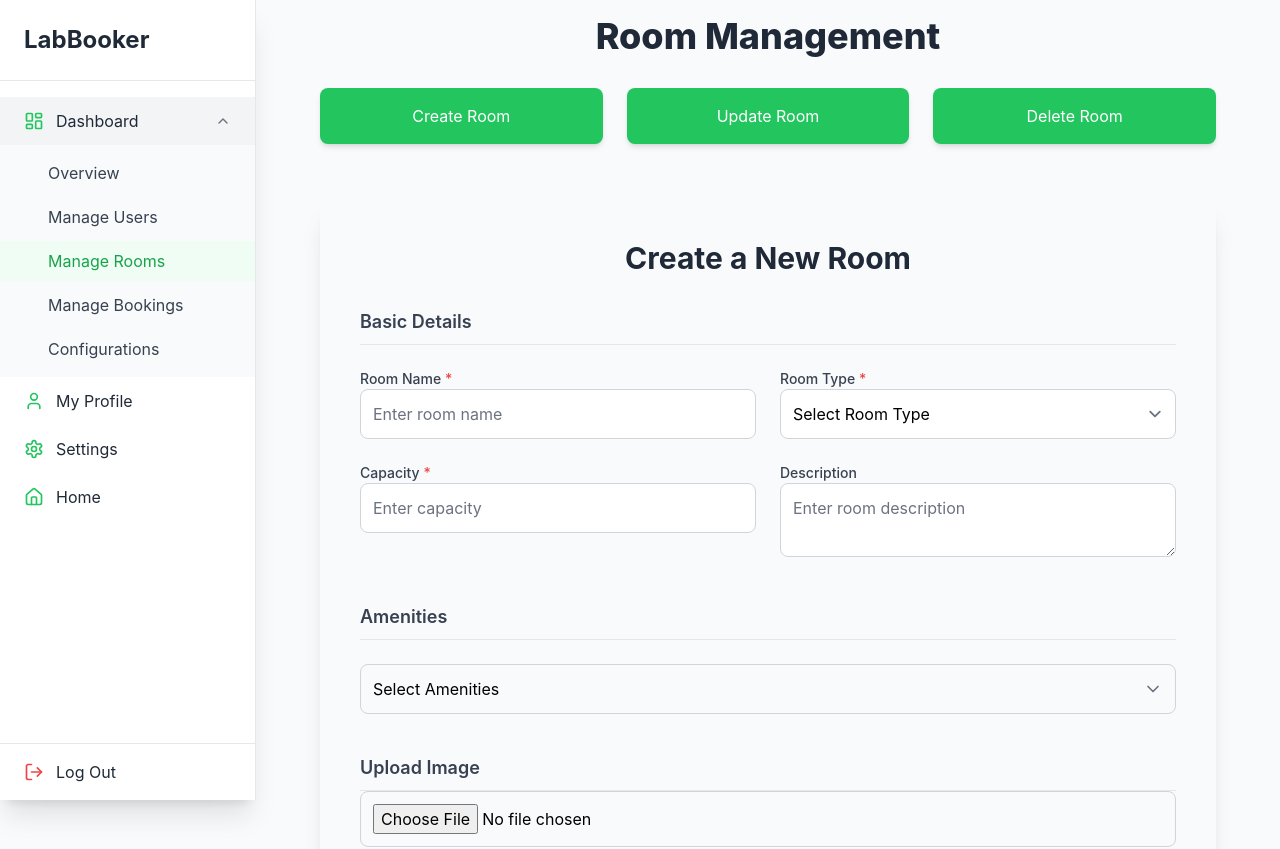
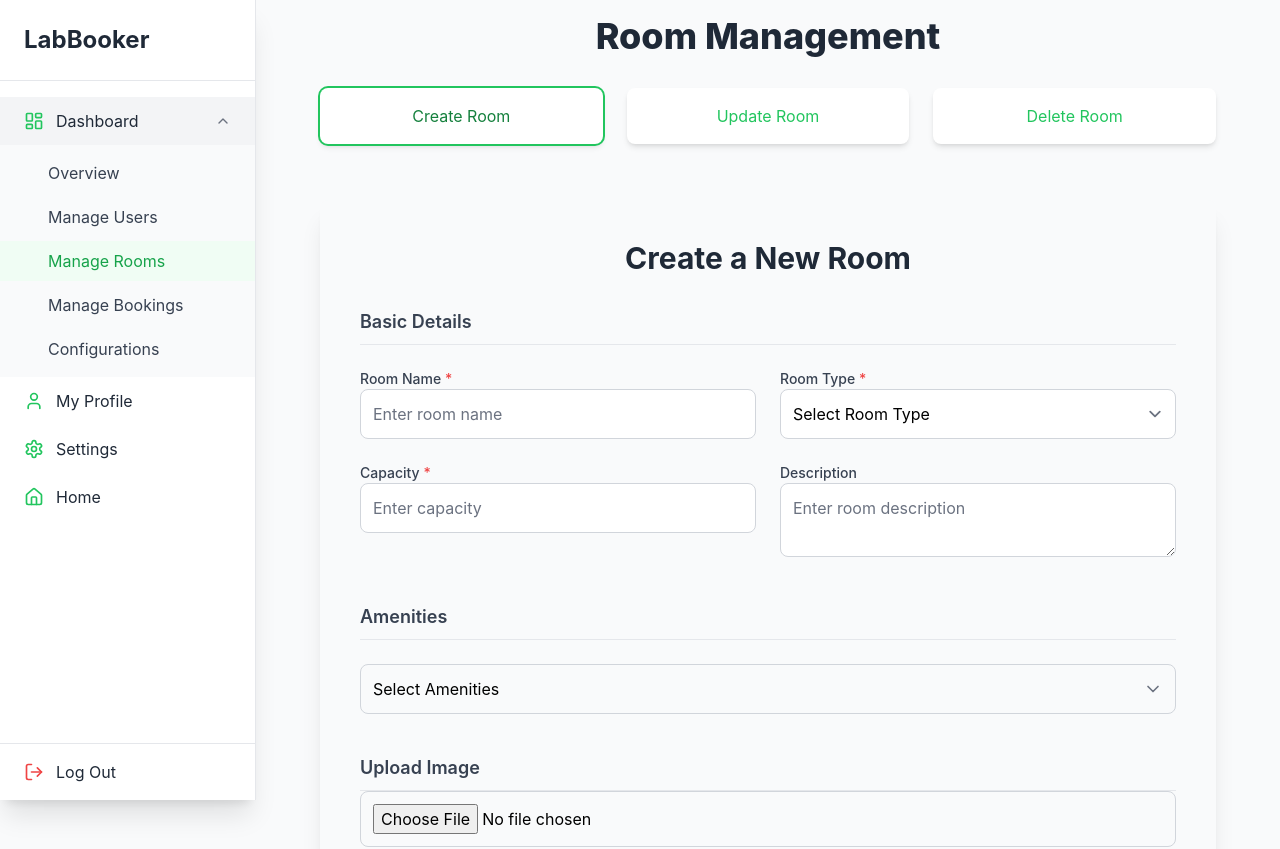
Before and after one commit to MoeYousef1/labBooker, a React (Create React App) app in the folder frontend/: page /roomOperationpage in a window 1280 px wide. Shown: the top 849 px of the page. Built offline with nearby package versions, Linux system fonts and the light colour scheme; sample sign-in values are in the browser's storage.

Commit message:
edited room managment pages again

```diff
--- a/frontend/src/components/createRoomForm.js
+++ b/frontend/src/components/createRoomForm.js
@@ -260,7 +260,7 @@ const CreateRoomForm = ({ onSuccess }) => {
         <div className="flex justify-end">
           <button
             type="submit"
-            className="px-6 py-3 bg-green-500 text-white rounded-lg shadow hover:bg-green-600 focus:ring-2 focus:ring-green-400"
+            className="px-6 py-3 bg-white text-green-500 rounded-lg shadow-md hover:bg-green-500 hover:text-white focus:ring-2 focus:ring-green-400"
             disabled={loading}
           >
             {loading ? "Creating..." : "Create Room"}
--- a/frontend/src/components/deleteRoomForm.js
+++ b/frontend/src/components/deleteRoomForm.js
@@ -71,32 +71,22 @@ const DeleteRoomForm = ({ operation, onSuccess }) => {
           >
             Select a Room to Delete
           </label>
+
           <select
-            id="roomDropdown"
           value={roomId}
           onChange={(e) => setRoomId(e.target.value)}
-            className="w-full px-4 py-2 border border-gray-300 rounded-md shadow-sm focus:ring-2 focus:ring-red-500"
+          className="w-full p-3 border border-gray-300 rounded-lg focus:ring-2 focus:ring-green-500"
         >
-            <option value="">Choose Room</option>
+          <option value="" disabled>
+            Choose a Room
+          </option>
           {roomsList.map((room) => (
             <option key={room._id} value={room.name}>
               {room.name}
             </option>
           ))}
         </select>
-        </div>
 
-        {/* Delete Button */}
-        <div className="flex justify-center">
-          <button
-            onClick={handleDelete}
-            disabled={loading}
-            className={`px-6 py-2 bg-red-600 text-white font-semibold rounded-md shadow-md transition duration-300 focus:ring-2 focus:ring-red-400 ${
-              loading ? "bg-gray-400 cursor-not-allowed" : "hover:bg-red-700"
-            }`}
-          >
-            {loading ? "Deleting..." : "Delete Room"}
-          </button>
         </div>
 
         {/* Messages */}
@@ -116,6 +106,21 @@ const DeleteRoomForm = ({ operation, onSuccess }) => {
             />
           )}
         </div>
+
+        {/* Delete Button */}
+        <div className="flex justify-center">
+          <button
+            onClick={handleDelete}
+            disabled={loading}
+            className={`px-6 py-2 bg-red-600 text-white font-semibold rounded-md shadow-md transition duration-300 focus:ring-2 focus:ring-red-400 ${
+              loading ? "bg-gray-400 cursor-not-allowed" : "hover:bg-red-700"
+            }`}
+          >
+            {loading ? "Deleting..." : "Delete Room"}
+          </button>
+        </div>
+
+
       </div>
     </motion.div>
   );
--- a/frontend/src/components/roomOperations.js
+++ b/frontend/src/components/roomOperations.js
@@ -1,33 +1,46 @@
 import React from "react";
 import { motion } from "framer-motion";
 
-const RoomOperations = ({ setOperation, setRoomId, setRoomDetails }) => {
-  const handleOperationChange = (operation) => {
-    setOperation(operation);
-    if (operation !== "create") {
+const RoomOperations = ({ setOperation, setRoomId, setRoomDetails, operation }) => {
+  const handleOperationChange = (newOperation) => {
+    setOperation(newOperation);
+    if (newOperation !== "create") {
       setRoomId("");
       setRoomDetails(null);
     }
   };
 
+  const buttonVariants = {
+    initial: { opacity: 0, y: 20 },
+    animate: { opacity: 1, y: 0 },
+    hover: { scale: 1.05 },
+    tap: { scale: 0.95 },
+  };
+
   return (
     <motion.div
-      initial={{ opacity: 0, y: 20 }}
-      animate={{ opacity: 1, y: 0 }}
-      transition={{ duration: 0.5 }}
+      initial="initial"
+      animate="animate"
+      exit={{ opacity: 0, y: -20 }}
+      transition={{ duration: 0.6, ease: "easeInOut" }}
       className="grid grid-cols-1 sm:grid-cols-3 gap-6 mb-8"
     >
       {[
         { label: "Create Room", operation: "create" },
         { label: "Update Room", operation: "update" },
         { label: "Delete Room", operation: "delete" },
-      ].map(({ label, operation }) => (
+      ].map(({ label, operation: currentOperation }) => (
         <motion.button
-          key={operation}
-          onClick={() => handleOperationChange(operation)}
-          whileHover={{ scale: 1.05 }}
-          whileTap={{ scale: 0.95 }}
-          className="px-6 py-4 bg-green-500 text-white rounded-lg shadow-md hover:from-green-600 hover:to-teal-600 focus:ring-2 focus:ring-green-400 transition-all duration-300"
+          key={currentOperation}
+          variants={buttonVariants}
+          whileHover="hover"
+          whileTap="tap"
+          onClick={() => handleOperationChange(currentOperation)}
+          className={`px-6 py-4 text-green-500 bg-white rounded-lg shadow-md transition-all duration-300 ${
+            operation === currentOperation
+              ? "ring-2 ring-green-500 bg-green-50 text-green-700"
+              : ""
+          }`}
         >
           {label}
         </motion.button>
--- a/frontend/src/components/updateRoomForm.js
+++ b/frontend/src/components/updateRoomForm.js
@@ -28,6 +28,7 @@ const UpdateRoomForm = ({
   const [successMessage, setSuccessMessage] = useState("");
   const [showAmenitiesDropdown, setShowAmenitiesDropdown] = useState(false);
   const [searchQuery, setSearchQuery] = useState("");
+  const [showForm, setShowForm] = useState(false);
 
   const availableAmenities = Object.keys(iconMapping);
 
@@ -68,6 +69,7 @@ const UpdateRoomForm = ({
       });
       setSelectedAmenities(room.amenities.map((a) => a.name));
       setRoomDetails(room);
+      setShowForm(true);
     } catch (err) {
       setError(
         err.response?.data?.message || "Error fetching room details. Please try again."
@@ -112,10 +114,9 @@ const UpdateRoomForm = ({
       return;
     }
 
-    // Correcting the amenities format
     const amenities = selectedAmenities.map((name) => ({
       name,
-      icon: name, // Icon and name are the same in `iconMapping`
+      icon: name,
     }));
 
     const formPayload = new FormData();
@@ -148,6 +149,7 @@ const UpdateRoomForm = ({
         setSelectedAmenities([]);
         setRoomId("");
         setRoomDetails(null);
+        setShowForm(false);
       }
     } catch (err) {
       setError(err.response?.data?.message || "An error occurred while updating the room.");
@@ -155,7 +157,6 @@ const UpdateRoomForm = ({
       setLoading(false);
     }
   };
-
 
   return (
     <motion.div
@@ -167,12 +168,11 @@ const UpdateRoomForm = ({
       <h2 className="text-3xl font-bold text-gray-800 text-center mb-8">
         Update Room
       </h2>
-      <form onSubmit={handleSubmit} className="space-y-10">
-        {/* Select Room */}
       <div>
         <label className="block text-sm font-medium text-gray-700">
-            Select Room
+          Select a Room to Update
         </label>
+
         <select
           value={roomId}
           onChange={(e) => setRoomId(e.target.value)}
@@ -187,15 +187,44 @@ const UpdateRoomForm = ({
             </option>
           ))}
         </select>
+
+
+
+        {/* Messages */}
+        <div className="text-center">
+        {["Please select a valid room.", "Failed to fetch room", "Failed to load rooms list."].includes(error) && (
+  <Message
+    message={error}
+    type="error"
+    onClose={() => setError("")}
+  />
+)}
+
+          {successMessage && (
+            <Message
+              message={successMessage}
+              type="success"
+              onClose={() => setSuccessMessage("")}
+            />
+          )}
+        </div>
         <button
           type="button"
           onClick={handleRoomFetch}
-            className="w-full py-2 mt-4 bg-green-500 text-white rounded-lg hover:bg-green-600 transition"
+          className="w-full py-2 mt-4 bg-white text-green-500 shadow-md rounded-lg hover:bg-green-500 hover:text-white transition"
         >
           {fetchingRoom ? "Fetching..." : "Get Room Details"}
         </button>
       </div>
 
+      {showForm && (
+        <motion.form
+          onSubmit={handleSubmit}
+          initial={{ opacity: 0, scale: 0.9 }}
+          animate={{ opacity: 1, scale: 1 }}
+          transition={{ duration: 0.5 }}
+          className="space-y-10 mt-10"
+        >
           {/* Basic Details */}
           <div className="grid grid-cols-1 md:grid-cols-2 gap-6">
             <div>
@@ -221,6 +250,9 @@ const UpdateRoomForm = ({
                 onChange={handleInputChange}
                 className="w-full p-3 border border-gray-300 rounded-lg focus:ring-2 focus:ring-green-500"
               >
+                <option value="" disabled>
+                  Select Room Type
+                </option>
                 <option value="Open">Open</option>
                 <option value="Small Seminar">Small Seminar</option>
                 <option value="Large Seminar">Large Seminar</option>
@@ -332,17 +364,17 @@ const UpdateRoomForm = ({
           )}
         </div>
 
-        {/* Submit Button */}
           <div className="flex justify-end">
             <button
               type="submit"
-            className="px-6 py-3 bg-green-500 text-white rounded-lg shadow hover:bg-green-600 focus:ring-2 focus:ring-green-400"
+              className="px-6 py-3 bg-white text-green-500 rounded-lg shadow-md hover:bg-green-500 hover:text-white focus:ring-2 focus:ring-green-400"
               disabled={loading}
             >
               {loading ? "Updating..." : "Update Room"}
             </button>
           </div>
-      </form>
+        </motion.form>
+      )}
     </motion.div>
   );
 };
--- a/frontend/src/pages/roomOperationPage.js
+++ b/frontend/src/pages/roomOperationPage.js
@@ -44,6 +44,7 @@ const RoomPage = () => {
             setOperation={setOperation}
             setRoomId={setRoomId}
             setRoomDetails={setRoomDetails}
+            operation={operation}
           />
         </div>
 
```
Also changed, not shown: 1 other file (tests, documents, lock files or other folders). Lines whose indentation alone changed are shown as unchanged.
